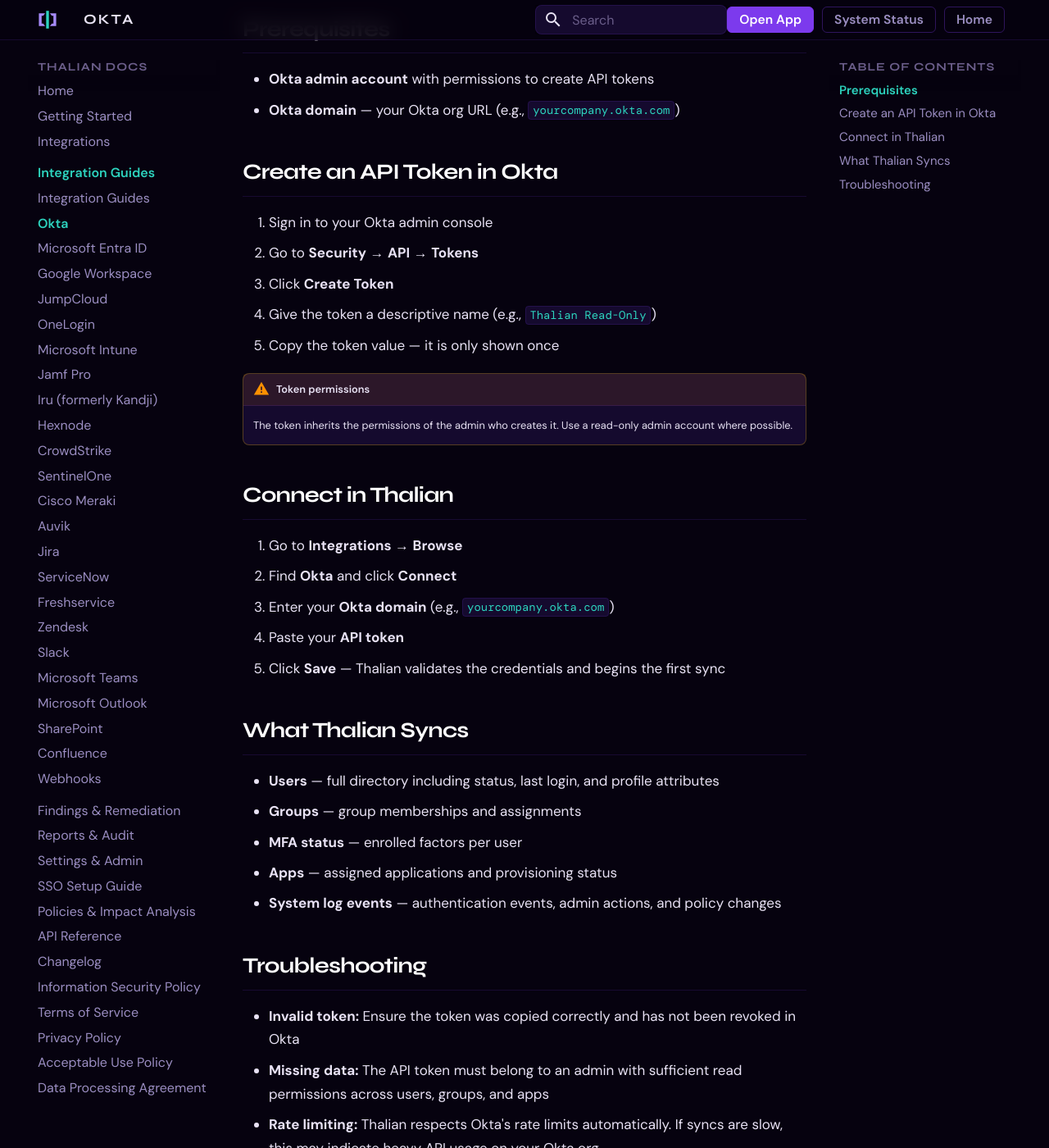
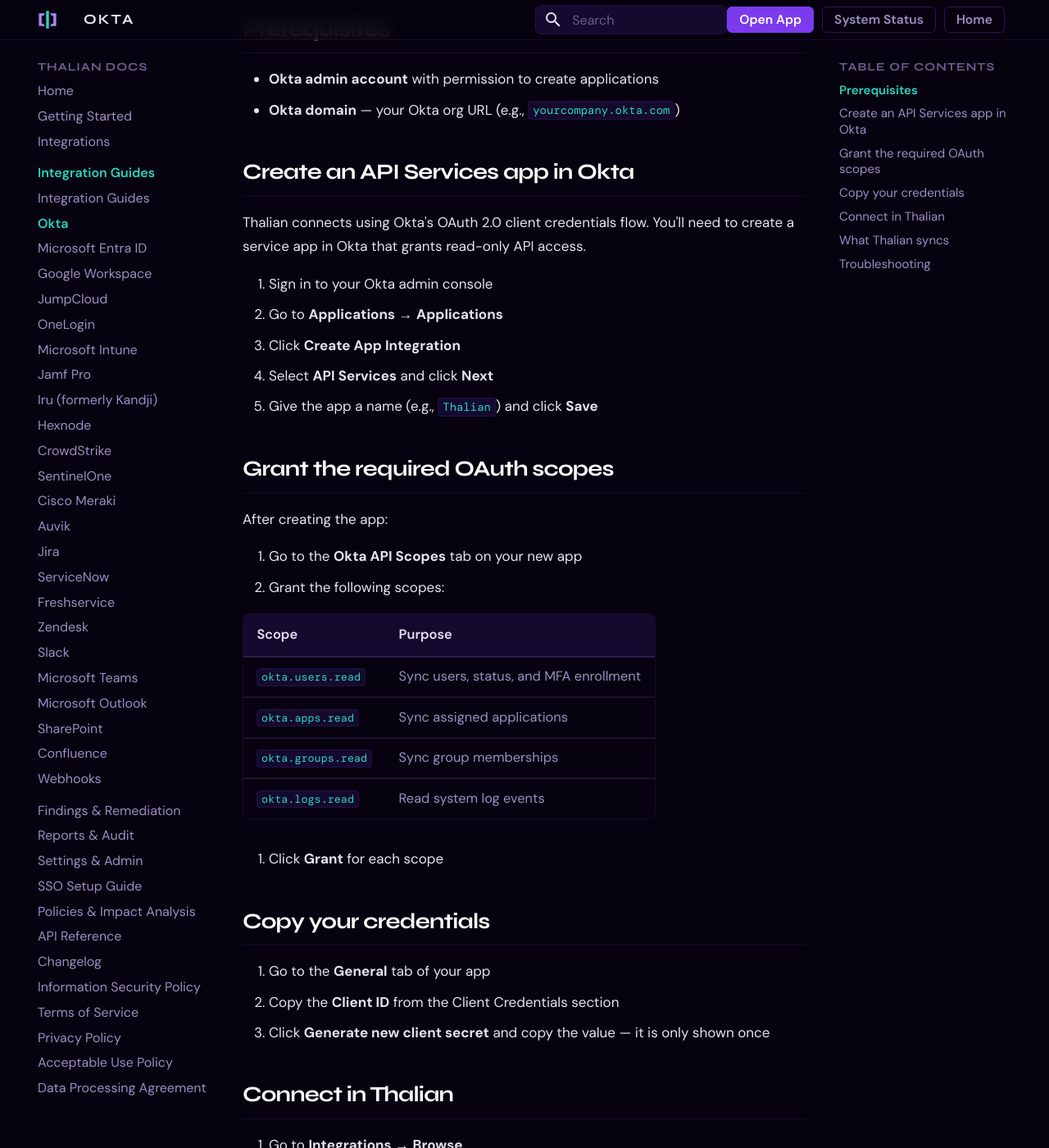
Before and after one commit to tori-mf13/thalian-docs, an MkDocs documentation site: the page built from docs/integrations/okta.md, in a window 1280 px wide and 1400 px high, scrolled down 268 px. Shown: the whole window at 82% size. Built offline with MkDocs 1.6.1 and Material for MkDocs 9.7.7, drawn with Linux system fonts in a browser that asks for light colours; some of the changed text lies outside the part shown.

Commit message:
docs(okta): rewrite setup guide for OAuth 2.0 client credentials flow
Replace deprecated API token instructions with current service app approach:
create API Services app, grant scopes, connect with client ID + secret.

Co-Authored-By: Claude Sonnet 4.6 <noreply@anthropic.com>

```diff
--- a/docs/integrations/okta.md
+++ b/docs/integrations/okta.md
@@ -6,29 +6,50 @@ Step-by-step guide to connecting Okta to Thalian for identity and access intelli
 
 ## Prerequisites
 
-- **Okta admin account** with permissions to create API tokens
+- **Okta admin account** with permission to create applications
 - **Okta domain** — your Okta org URL (e.g., `yourcompany.okta.com`)
 
-## Create an API Token in Okta
+## Create an API Services app in Okta
+
+Thalian connects using Okta's OAuth 2.0 client credentials flow. You'll need to create a service app in Okta that grants read-only API access.
 
 1. Sign in to your Okta admin console
-2. Go to **Security** → **API** → **Tokens**
-3. Click **Create Token**
-4. Give the token a descriptive name (e.g., `Thalian Read-Only`)
-5. Copy the token value — it is only shown once
+2. Go to **Applications** → **Applications**
+3. Click **Create App Integration**
+4. Select **API Services** and click **Next**
+5. Give the app a name (e.g., `Thalian`) and click **Save**
 
-!!! warning "Token permissions"
-    The token inherits the permissions of the admin who creates it. Use a read-only admin account where possible.
+## Grant the required OAuth scopes
+
+After creating the app:
+
+1. Go to the **Okta API Scopes** tab on your new app
+2. Grant the following scopes:
+
+| Scope | Purpose |
+|-------|---------|
+| `okta.users.read` | Sync users, status, and MFA enrollment |
+| `okta.apps.read` | Sync assigned applications |
+| `okta.groups.read` | Sync group memberships |
+| `okta.logs.read` | Read system log events |
+
+3. Click **Grant** for each scope
+
+## Copy your credentials
+
+1. Go to the **General** tab of your app
+2. Copy the **Client ID** from the Client Credentials section
+3. Click **Generate new client secret** and copy the value — it is only shown once
 
 ## Connect in Thalian
 
 1. Go to **Integrations** → **Browse**
 2. Find **Okta** and click **Connect**
 3. Enter your **Okta domain** (e.g., `yourcompany.okta.com`)
-4. Paste your **API token**
-5. Click **Save** — Thalian validates the credentials and begins the first sync
+4. Paste your **Client ID** and **Client Secret**
+5. Click **Connect** — Thalian validates the credentials and begins the first sync
 
-## What Thalian Syncs
+## What Thalian syncs
 
 - **Users** — full directory including status, last login, and profile attributes
 - **Groups** — group memberships and assignments
@@ -38,8 +59,8 @@ Step-by-step guide to connecting Okta to Thalian for identity and access intelli
 
 ## Troubleshooting
 
-- **Invalid token:** Ensure the token was copied correctly and has not been revoked in Okta
-- **Missing data:** The API token must belong to an admin with sufficient read permissions across users, groups, and apps
+- **Invalid credentials:** Ensure the Client ID and Secret were copied correctly and the app has not been deactivated
+- **Missing data:** Confirm all four OAuth scopes have been granted on the app's Okta API Scopes tab
 - **Rate limiting:** Thalian respects Okta's rate limits automatically. If syncs are slow, this may indicate heavy API usage on your Okta org
 
 ---
```
